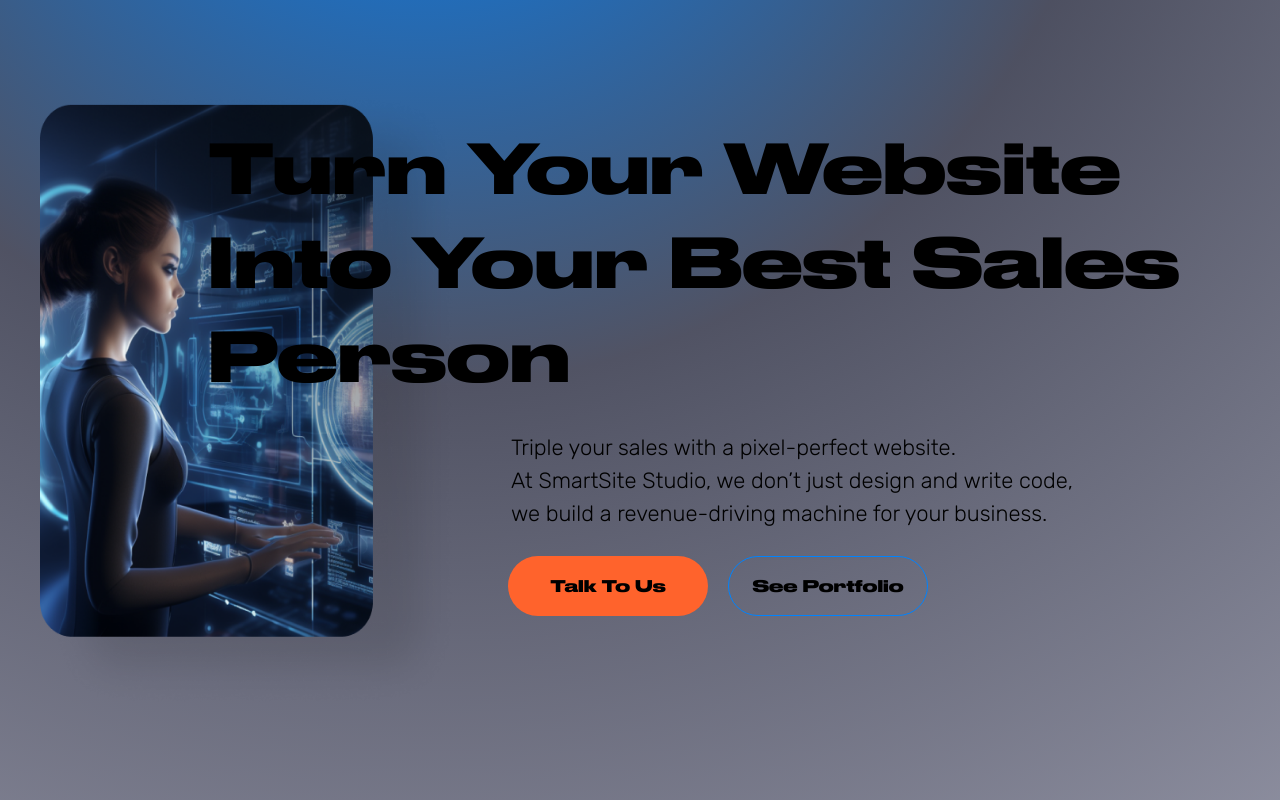
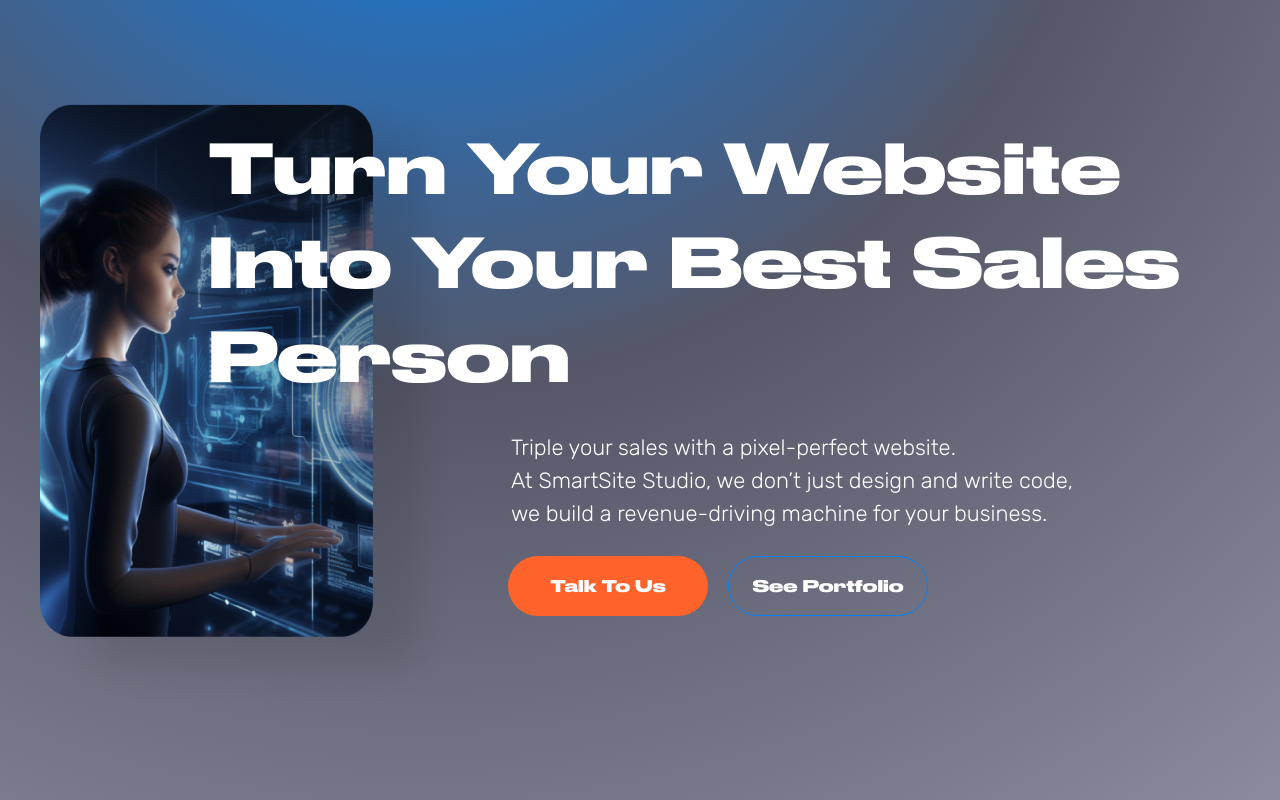
Before and after one commit to qasimfida/daniel-test-task, a Next.js app: page / in a window 1280 px wide. Built offline with nearby package versions, Linux system fonts and the light colour scheme.

Commit message:
removed dark mode

```diff
--- a/src/styles/globals.css
+++ b/src/styles/globals.css
@@ -6,16 +6,16 @@
   padding: 0 auto;
   margin: 0 auto;
   box-sizing: border-box;
-  --foreground-rgb: 0, 0, 0;
+  --foreground-rgb: 255, 255, 255;
   --background-start-rgb: 214, 219, 220;
   --background-end-rgb: 255, 255, 255;
 }
 
-@media (prefers-color-scheme: dark) {
+@media (prefers-color-scheme: light) {
   :root {
     --foreground-rgb: 255, 255, 255;
-    --background-start-rgb: 0, 0, 0;
-    --background-end-rgb: 0, 0, 0;
+    --background-start-rgb: 255, 255, 255;
+    --background-end-rgb: 255, 255, 255;
   }
 }
 
```
